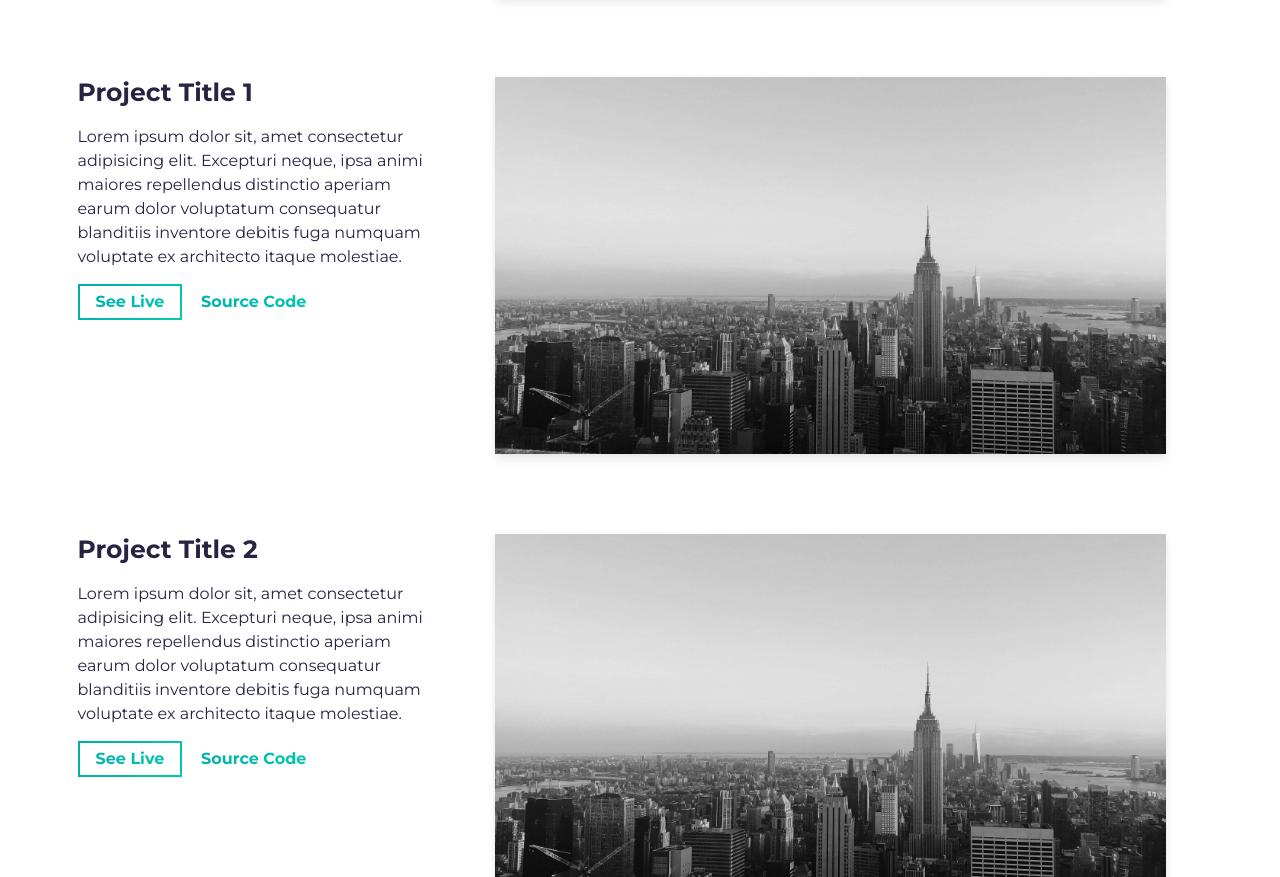
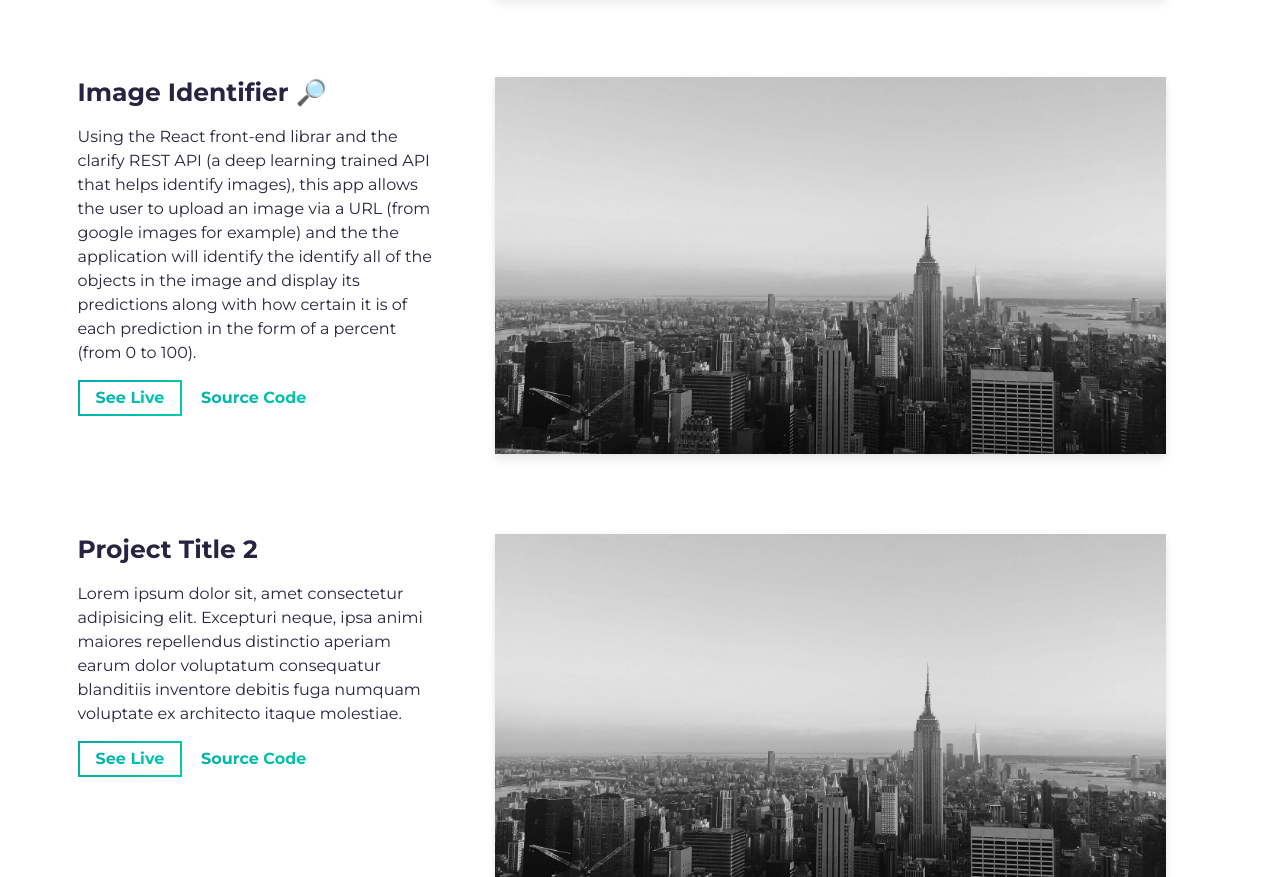
Before and after one commit to samixtures/My-Simplefolio, a website built with Parcel: page src/index.html in a window 1280 px wide. Shown: the part 1994-2871 px from the top of the page. Built offline with nearby package versions, Linux system fonts and the light colour scheme.

Commit message:
Added description for image identifying app

```diff
--- a/src/index.html
+++ b/src/index.html
@@ -136,7 +136,7 @@
                   rel="noreferrer"
                   target="_blank"
                   class="cta-btn text-color-main"
-                  href="#!"
+                  href="https://github.com/samixtures/fun-factinator"
                 >
                   Source Code
                 </a>
@@ -168,14 +168,15 @@
           <div class="row">
             <div class="col-lg-4 col-sm-12">
               <div class="project-wrapper__text load-hidden">
-                <h3 class="project-wrapper__text-title">Project Title 1</h3>
+                <h3 class="project-wrapper__text-title">Image Identifier 🔎</h3>
                 <div>
                   <p class="mb-4">
-                    Lorem ipsum dolor sit, amet consectetur adipisicing elit.
-                    Excepturi neque, ipsa animi maiores repellendus distinctio
-                    aperiam earum dolor voluptatum consequatur blanditiis
-                    inventore debitis fuga numquam voluptate ex architecto
-                    itaque molestiae.
+                    Using the React front-end librar and the clarify REST API
+                    (a deep learning trained API that helps identify images), this app allows
+                    the user to upload an image via a URL (from google images for example)
+                    and the the application will identify the identify all of the objects in the image
+                    and display its predictions along with how certain it is of each prediction
+                    in the form of a percent (from 0 to 100).
                   </p>
                 </div>
                 <a
@@ -190,7 +191,7 @@
                   rel="noreferrer"
                   target="_blank"
                   class="cta-btn text-color-main"
-                  href="#!"
+                  href="https://github.com/samixtures/FaceRecognitionApp"
                 >
                   Source Code
                 </a>
```
Also changed, not shown: dist/index.html.
